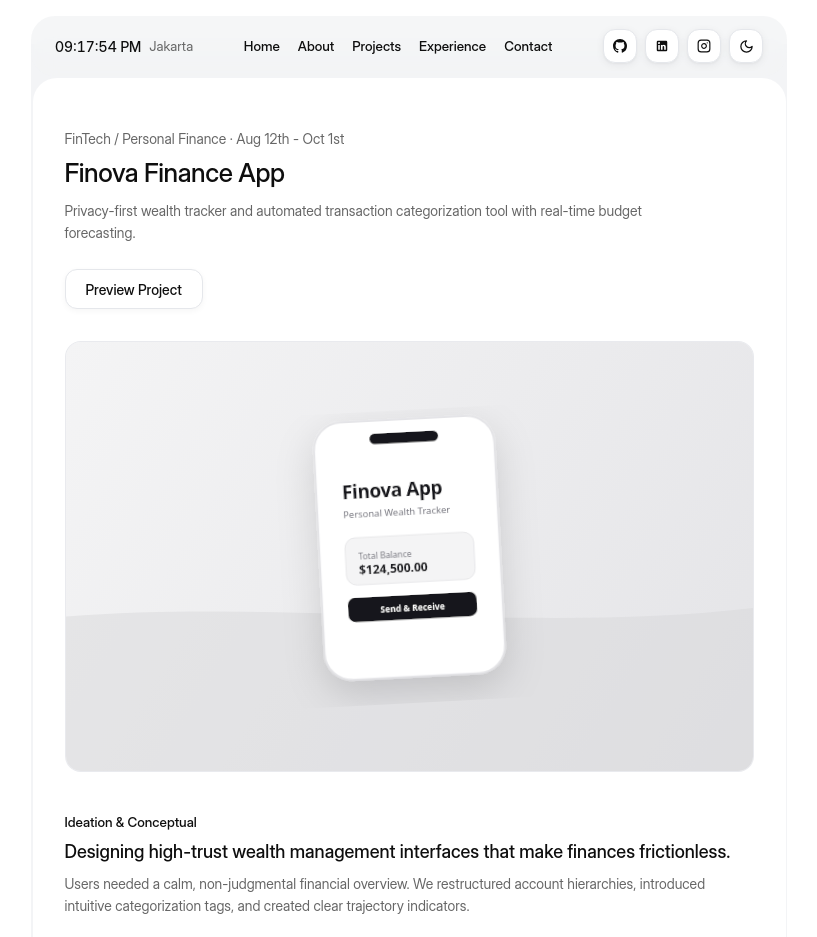
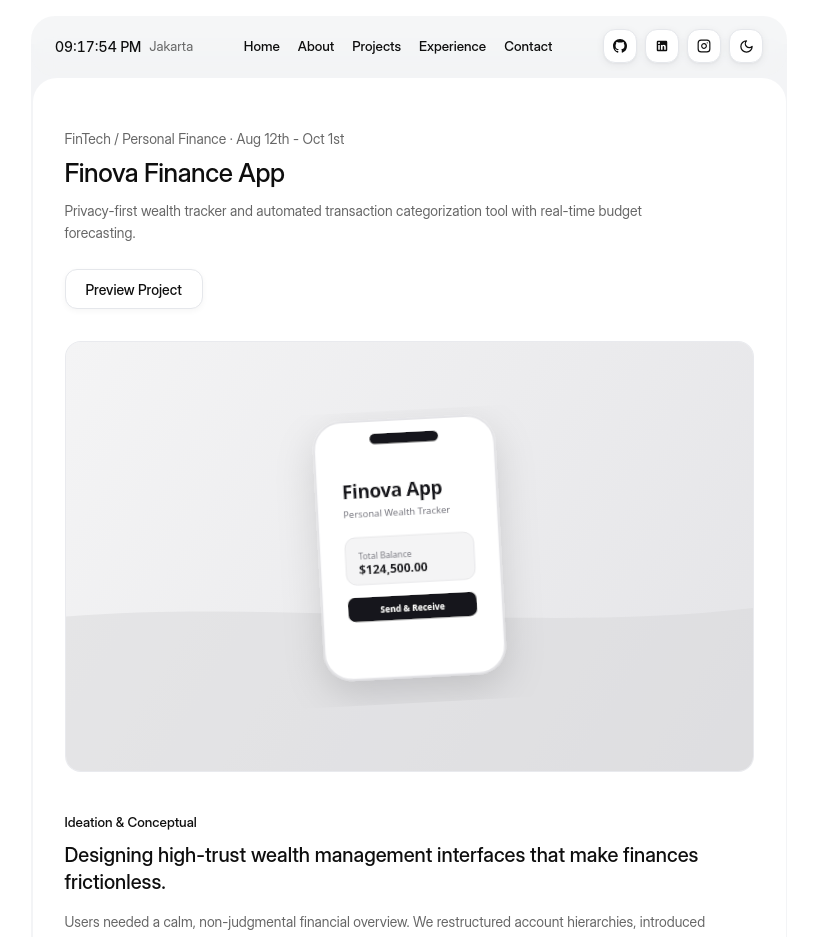
Before and after one commit to zidan-maulana/zidan-portfolio, a Next.js app: page /projects/finova-finance-app in a window 1280 px wide. Shown: the top 937 px of the page, without its empty margins (231-1048 px from the left). Built offline with nearby package versions, Linux system fonts and the light colour scheme.

Commit message:
style: increase project detail section title to 20px and add spacing to subtext

```diff
--- a/src/app/projects/[slug]/page.tsx
+++ b/src/app/projects/[slug]/page.tsx
@@ -133,10 +133,10 @@ export default async function ProjectDetailPage({ params }: ProjectPageProps) {
                     <span className="font-display text-[13px] sm:text-[13.5px] font-medium text-text">
                       {section.tag}
                     </span>
-                    <h2 className="mt-2 font-display text-[18px] font-medium text-text leading-snug">
+                    <h2 className="mt-2.5 font-display text-[20px] font-medium text-text leading-snug">
                       {section.title}
                     </h2>
-                    <p className="mt-2 text-[13.5px] sm:text-[14px] text-muted font-normal leading-relaxed">
+                    <p className="mt-3.5 text-[14px] text-muted font-normal leading-relaxed">
                       {section.description}
                     </p>
 
```
